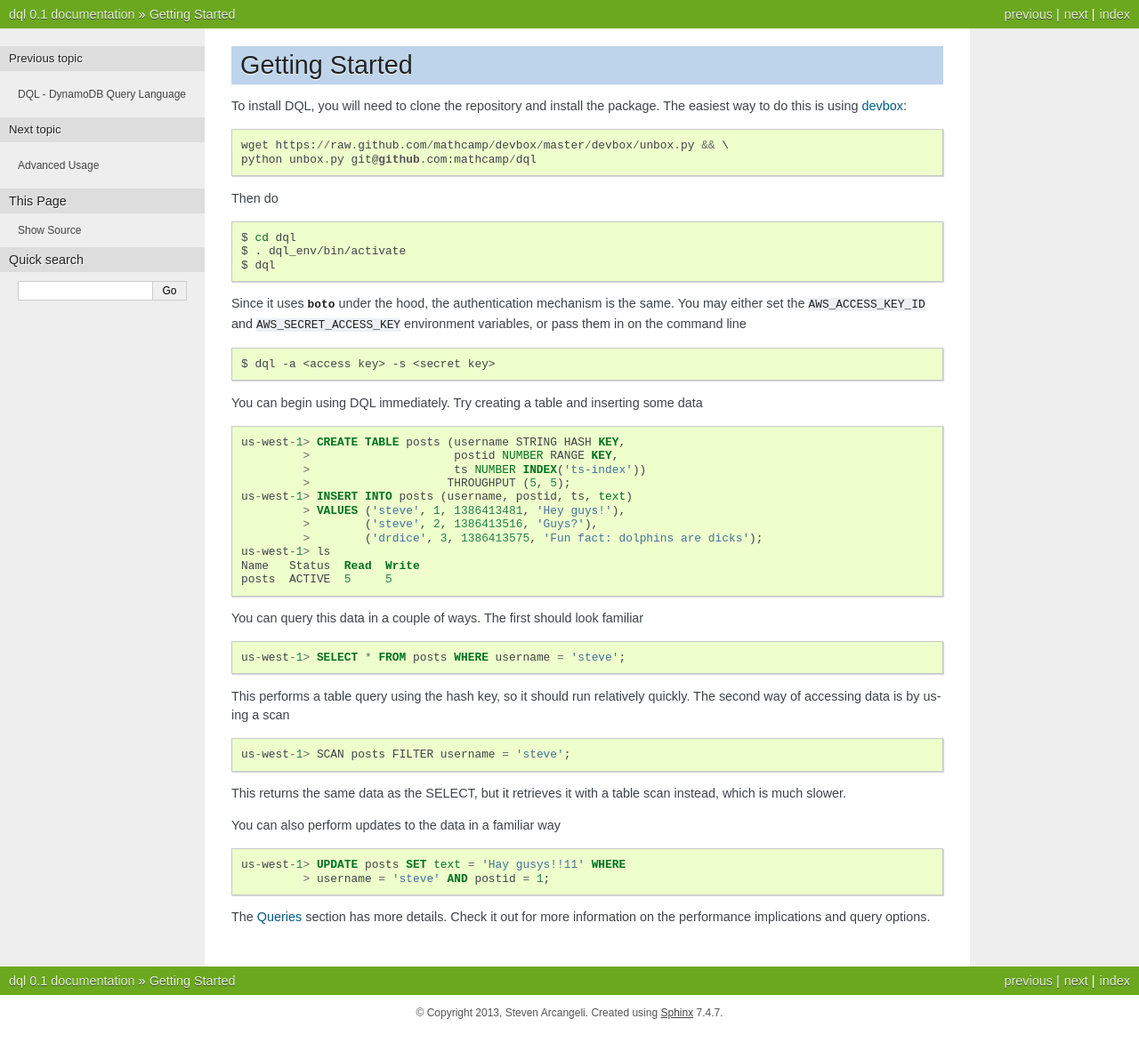
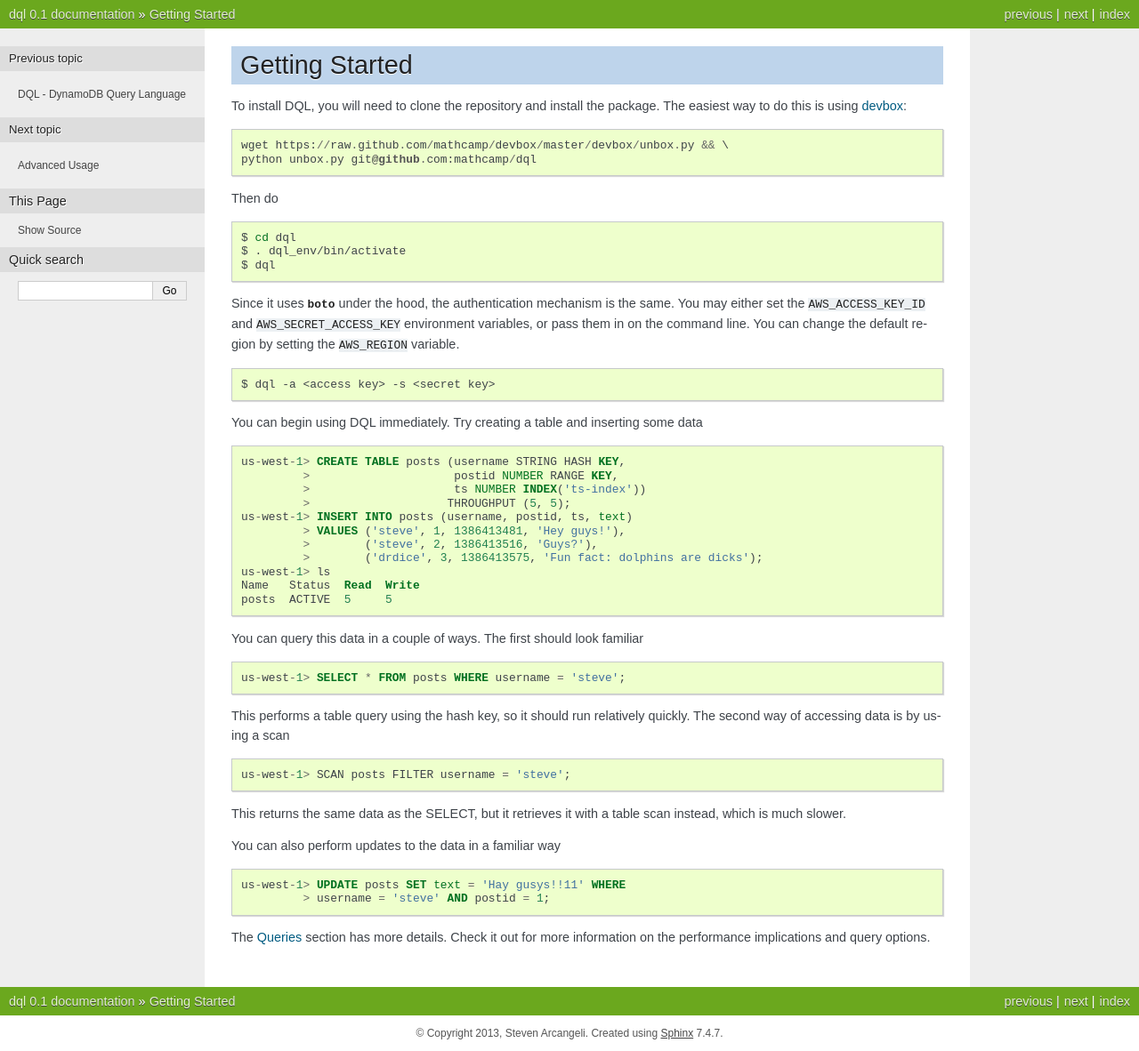
Before and after one commit to stevearc/dql, a Sphinx documentation site: the page built from doc/topics/getting_started.rst, in a window 1280 px wide. Shown: the whole page at 89% size. Built offline with Sphinx 7.4.7, drawn with Linux system fonts in a browser that asks for light colours; before the commit the page ends 1159 px from its top, so only the background shows below that.

Commit message:
Default region can be set in environment variable

```diff
--- a/README.rst
+++ b/README.rst
@@ -52,9 +52,8 @@
 
 TODO
 ====
-* Default aws region in env var
 * THROTTLE keyword to avoid breaking throughput
 * Create indexes with different projection mappings
 * More unit test coverage
 * Subqueries
-* Expressions in UPDATE
+* Math expressions in UPDATE
--- a/doc/topics/getting_started.rst
+++ b/doc/topics/getting_started.rst
@@ -18,7 +18,7 @@
 Since it uses :mod:`boto` under the hood, the authentication mechanism is the
 same. You may either set the ``AWS_ACCESS_KEY_ID`` and
 ``AWS_SECRET_ACCESS_KEY`` environment variables, or pass them in on the command
-line
+line. You can change the default region by setting the ``AWS_REGION`` variable.
 
 .. code-block:: bash
 
```
Also changed, not shown: dql/__init__.py (+6 -3 lines).
